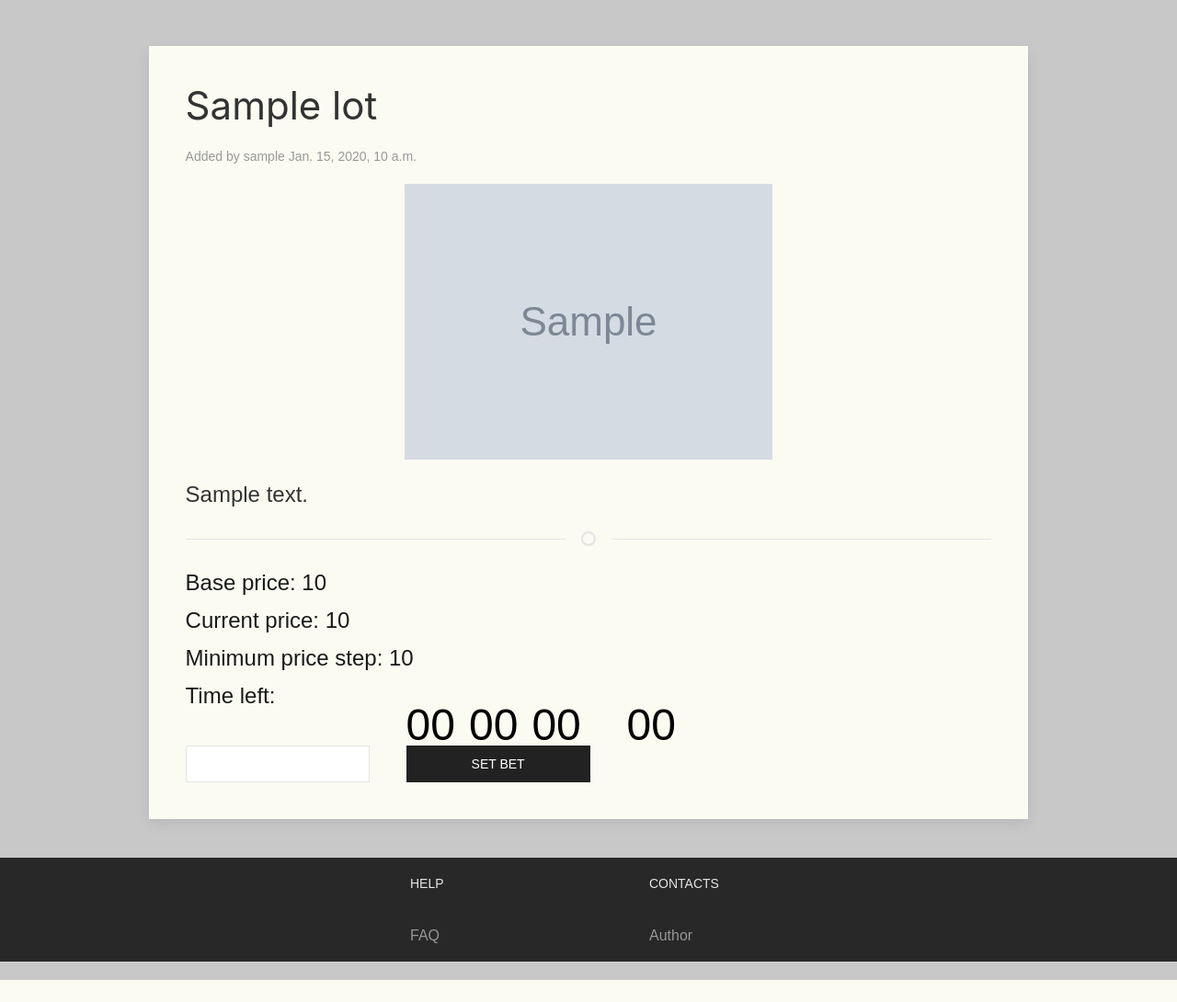
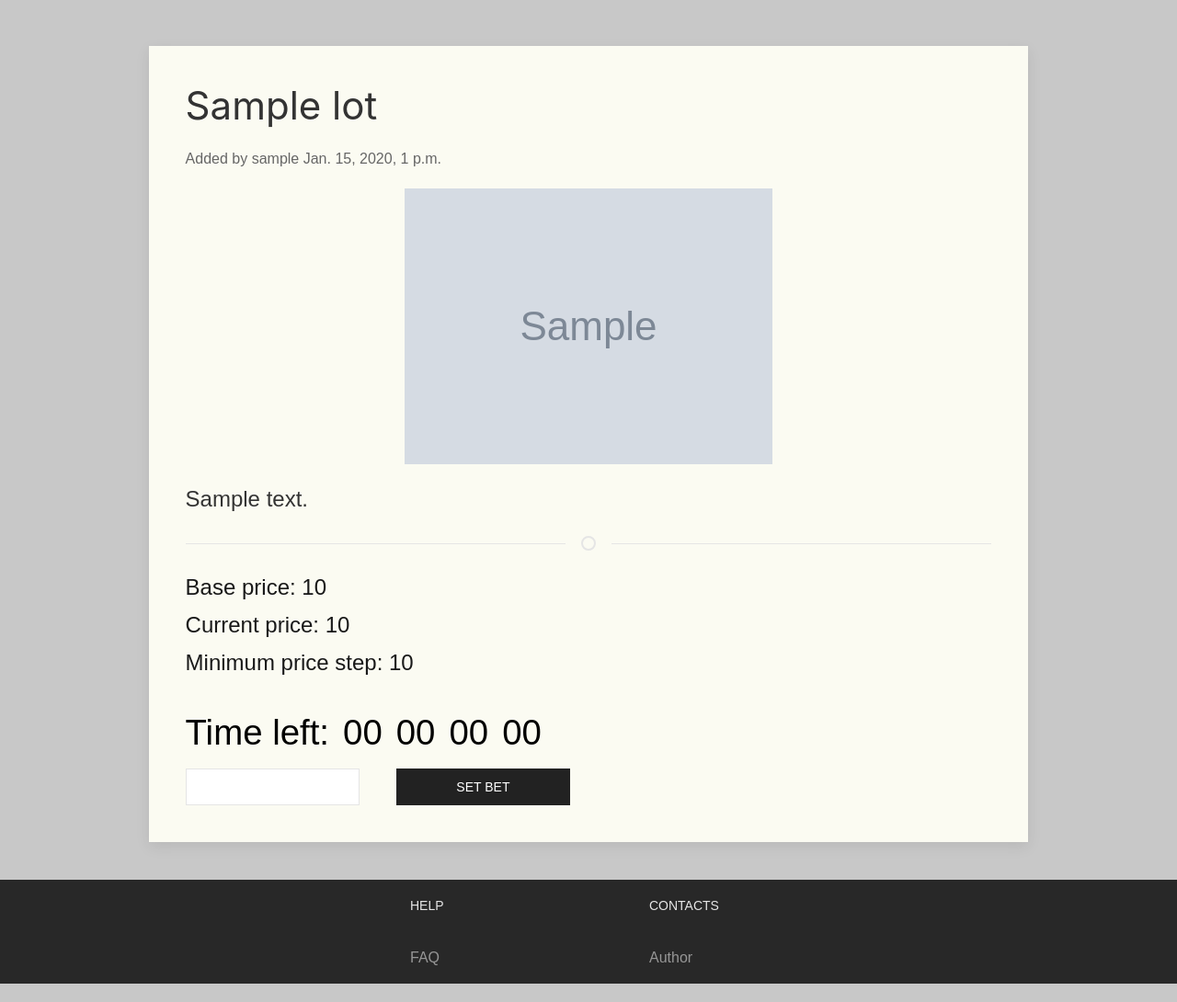
Before and after one commit to Gliger13/auction_site, a Django app: page /lots/lot/1 in a window 1280 px wide. Shown: the part 80-1170 px from the top of the page at 92% size. Before the commit the page ends 1146 px from the top, so only its background shows below. Run offline with Django 3.2, Linux system fonts and the light colour scheme; tables that the repository leaves empty hold one stand-in row (values such as "Sample post"); grey boxes marked "Sample" are stand-in pictures; some libraries are stand-ins or nearby versions.

Commit message:
Lots: correct paginator show and time in page lot
Move paginator max pages in settings
Set TIME_ZONE to local

```diff
--- a/auction/auction/settings.py
+++ b/auction/auction/settings.py
@@ -116,7 +116,7 @@ AUTH_USER_MODEL = 'users.User'
 
 LANGUAGE_CODE = 'en-us'
 
-TIME_ZONE = 'UTC'
+TIME_ZONE = 'Europe/Moscow'
 
 USE_I18N = True
 
@@ -145,3 +145,5 @@ MEDIA_ROOT = 'media'
 ADMIN_EMAIL = 'admin@admin.com'
 
 EMAIL_BACKEND = 'django.core.mail.backends.console.EmailBackend'
+
+PAGINATOR_MAX_PAGES = 5
--- a/auction/lots/views.py
+++ b/auction/lots/views.py
@@ -3,6 +3,7 @@ from django.core.paginator import Paginator
 from django.shortcuts import render, redirect
 from django.utils import timezone
 
+from auction import settings
 from lots.forms import LotsForm, SetBitForm
 from lots.models import Lot, Bet
 
@@ -38,8 +39,7 @@ def page(request, num):
     if request.method == 'GET':
         lots_list = Lot.objects.all()
 
-        paginator = Paginator(lots_list, 5, orphans=2)
-
+        paginator = Paginator(lots_list, settings.PAGINATOR_MAX_PAGES, orphans=2)
         page_number = num
         page_obj = paginator.get_page(page_number)
         return render(
--- a/auction/static/css/base/base.css
+++ b/auction/static/css/base/base.css
@@ -17,6 +17,10 @@
 .nickname_header {
     color: rgb(170, 170, 170);
     padding: 5%;
+}
+
+.card {
+    background-color: #FBFBF2;
 }
 
 .nickname_header:hover {
--- a/auction/static/css/lots/lot.css
+++ b/auction/static/css/lots/lot.css
@@ -15,7 +15,7 @@
 }
 
 .price {
-    font-size: 1.5em;
+    font-size: 150%;
 }
 
 .show_button {
@@ -75,18 +75,17 @@
     width: 90%;
 }
 
-.time_left {
-    color: black;
-    font-size: 2em;
-
+.oneline {
+    display: inline-block;
+    float: left;
 }
 
-.oneline {
+span {
+    text-align: center;
     display: inline-block;
 }
 
-span {
-    font-size: 0.5em;
-    text-align: center;
-    display: inline-block;
+.time_left span {
+    color: black;
+    font-size: 40%;
 }
--- a/auction/static/css/lots/page.css
+++ b/auction/static/css/lots/page.css
@@ -46,3 +46,9 @@
     margin-right: auto;
     display: block;
 }
+
+.paginator {
+    max-width: 50%;
+    margin-left: auto;
+    margin-right: auto;
+}
--- a/auction/templates/lots/lot.html
+++ b/auction/templates/lots/lot.html
@@ -26,7 +26,11 @@
             <div class="uk-card-body">
             <article class="uk-article">
                 <h1 class="uk-article-title uk-heading-line">{{ lot.heading }}</h1>
-                <p class="uk-article-meta">Added by {{ lot.author }}
+                <p class="meta-info">
+                    Added by
+                    <a class="uk-link-heading" href="/accounts/account/{{ lot.author }}">
+                        {{ lot.author }}
+                    </a>
                     <time>
                         {{ lot.created_at }}
                     </time>
@@ -48,12 +52,13 @@
                     Minimum price step: {{ lot.min_price_step }}
                 </div>
 
-                <dib class="oneline">
-                    <div class="uk-column-1-4">
-                        <div class="price">
+                <div class="time_left">
+                    <div class="uk-grid-small uk-child-width-auto uk-margin time_left" uk-grid uk-countdown="date: {{ expires_at_str }}">
+                        <div class="price uk-countdown-number">
+                            <span>
                             Time left:
+                            </span>
                         </div>
-                        <div class="uk-grid-small uk-child-width-auto uk-margin time_left" uk-grid uk-countdown="date: {{ expires_at_str }}">
                         <div>
                             <div class="uk-countdown-number uk-countdown-days time_left"></div>
                         </div>
@@ -67,10 +72,7 @@
                             <div class="uk-countdown-number uk-countdown-seconds time_left"></div>
                         </div>
                     </div>
-                    </dib>
                 </div>
-
-
 
 
                 <form class="uk-form" method="post" action="/lots/lot/{{ lot.id }}">
--- a/auction/users/views.py
+++ b/auction/users/views.py
@@ -54,7 +54,7 @@ def login_user(request):
             user = form.get_user(request)
             if user:
                 login(request, user)
-                return redirect('/')
+                return redirect('/lots/page/1')
             else:
                 form.errors[NON_FIELD_ERRORS] = 'Cannot perform login with this credentials'
                 return render(request, 'users/login.html', context={'form': form})
```
Also changed, not shown: auction/templates/lots/page.html (+6 -3 lines), auction/lots/migrations/0005_auto_20200601_1912.py (added), auction/lots/migrations/0006_auto_20200601_2224.py (added). Lines whose indentation alone changed are shown as unchanged.
